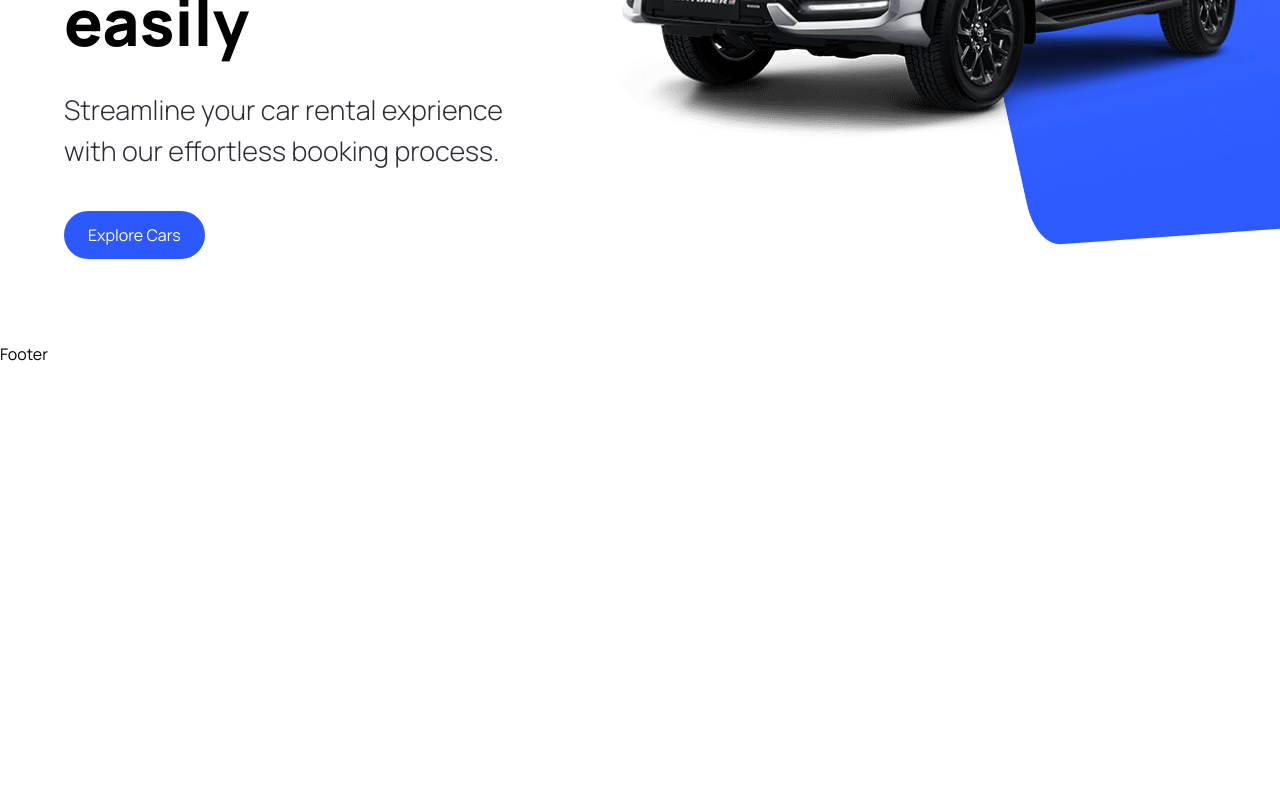
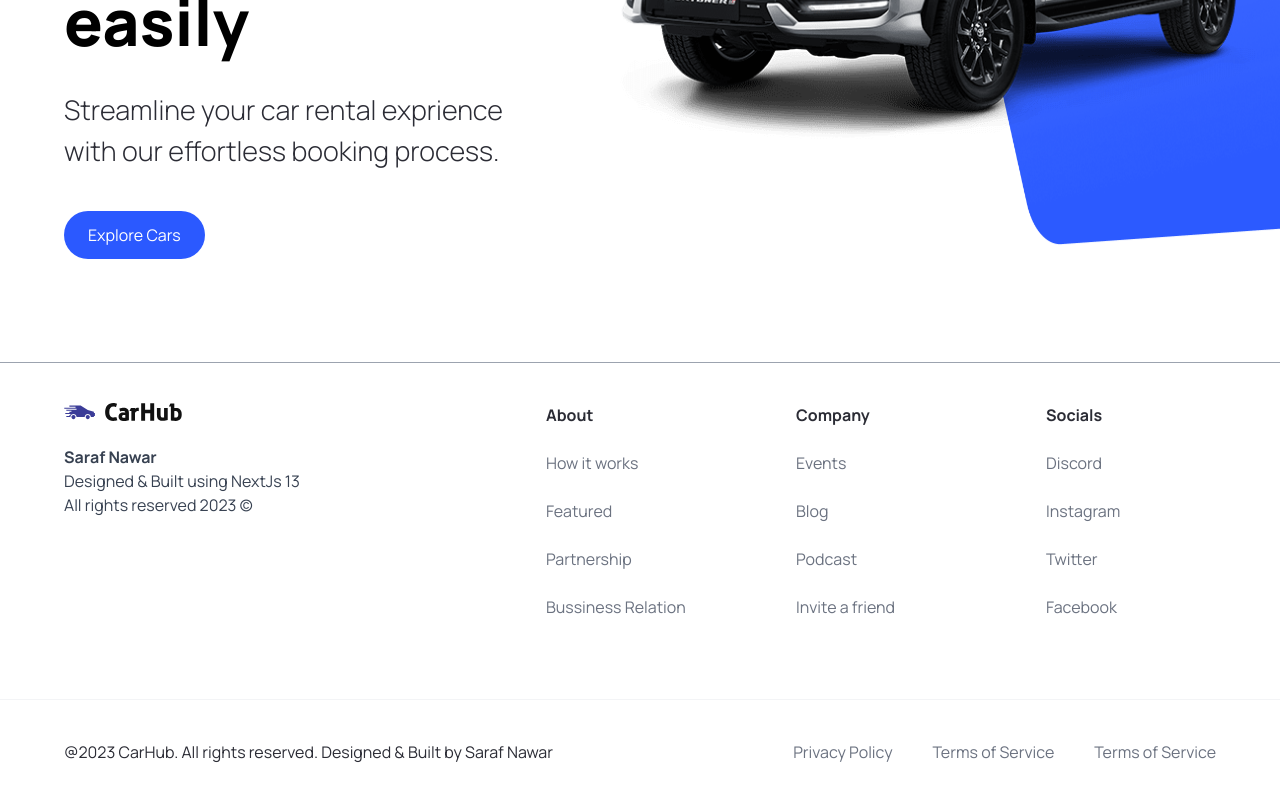
Before and after one commit to Sophack/nextCarApp, a Next.js app: page / in a window 1280 px wide. Shown: the part 458-1258 px from the top of the page. Before the commit the page ends 824 px from the top, so only its background shows below. Built offline with nearby package versions, Linux system fonts and the light colour scheme.

Commit message:
added footer

```diff
--- a/components/Footer.tsx
+++ b/components/Footer.tsx
@@ -1,11 +1,65 @@
-import React from 'react'
+import Image from "next/image";
+import Link from "next/link";
+import { footerLinks } from "@/constants";
 
 const Footer = () => {
   return (
-    <div>
-      Footer
-    </div>
-  )
-}
+    <footer className="flex flex-col text-black-100 mt-5 border-t border-gray-400">
+      <div className="flex max-md:flex-col flex-wrap justify-between gap-5 sm:px-16 px-6 py-10">
+        <div className="flex flex-col justify-start items-start gap-6">
+          <Image
+            src="/logo.svg"
+            alt="logo"
+            width={118}
+            height={18}
+            className="object-contain"
+          />
+          <p className="text-base text-gray-700">
+            <span className="font-bold">Saraf Nawar</span>
+            <br />
+            Designed & Built using NextJs 13
+            <br />
+            All rights reserved 2023 &copy;
+          </p>
+        </div>
 
-export default Footer
+        <div className="footer__links">
+          {footerLinks.map((link) => (
+            <div key={Link.title} className="footer__link">
+              <h3 className="font-bold">{link.title}</h3>
+              {link.links.map((item) => (
+                <Link
+                  key={item.title}
+                  href={item.url}
+                  className="text-gray-500"
+                >
+                  {item.title}
+                </Link>
+              ))}
+            </div>
+          ))}
+          </div>
+          </div>
+          <div className="flex justify-between items-center flex-wrap mt-10 border-t border-gray-100 sm:px-16 px-6 py-10">
+            <p>
+              @2023 CarHub. All rights reserved. Designed & Built by Saraf Nawar
+            </p>
+            <div className="footer__copyrights-link">
+              <Link href="/" className="text-gray-500">
+                Privacy Policy
+              </Link>
+              <Link href="/" className="text-gray-500">
+                Terms of Service
+              </Link>
+              <Link href="/" className="text-gray-500">
+                Terms of Service
+              </Link>
+            </div>
+          </div>
+
+
+    </footer>
+  );
+};
+
+export default Footer;
--- /dev/null
+++ b/constants/index.ts
@@ -0,0 +1,101 @@
+export const manufacturers = [
+    "Acura",
+    "Alfa Romeo",
+    "Aston Martin",
+    "Audi",
+    "Bentley",
+    "BMW",
+    "Buick",
+    "Cadillac",
+    "Chevrolet",
+    "Chrysler",
+    "Citroen",
+    "Dodge",
+    "Ferrari",
+    "Fiat",
+    "Ford",
+    "GMC",
+    "Honda",
+    "Hyundai",
+    "Infiniti",
+    "Jaguar",
+    "Jeep",
+    "Kia",
+    "Lamborghini",
+    "Land Rover",
+    "Lexus",
+    "Lincoln",
+    "Maserati",
+    "Mazda",
+    "McLaren",
+    "Mercedes-Benz",
+    "MINI",
+    "Mitsubishi",
+    "Nissan",
+    "Porsche",
+    "Ram",
+    "Rolls-Royce",
+    "Subaru",
+    "Tesla",
+    "Toyota",
+    "Volkswagen",
+    "Volvo",
+  ];
+
+  export const yearsOfProduction = [
+    { title: "Year", value: "" },
+    { title: "2015", value: "2015" },
+    { title: "2016", value: "2016" },
+    { title: "2017", value: "2017" },
+    { title: "2018", value: "2018" },
+    { title: "2019", value: "2019" },
+    { title: "2020", value: "2020" },
+    { title: "2021", value: "2021" },
+    { title: "2022", value: "2022" },
+    { title: "2023", value: "2023" },
+  ];
+
+  export const fuels = [
+    {
+      title: "Fuel",
+      value: "",
+    },
+    {
+      title: "Gas",
+      value: "Gas",
+    },
+    {
+      title: "Electricity",
+      value: "Electricity",
+    },
+  ];
+
+  export const footerLinks = [
+    {
+      title: "About",
+      links: [
+        { title: "How it works", url: "/" },
+        { title: "Featured", url: "/" },
+        { title: "Partnership", url: "/" },
+        { title: "Bussiness Relation", url: "/" },
+      ],
+    },
+    {
+      title: "Company",
+      links: [
+        { title: "Events", url: "/" },
+        { title: "Blog", url: "/" },
+        { title: "Podcast", url: "/" },
+        { title: "Invite a friend", url: "/" },
+      ],
+    },
+    {
+      title: "Socials",
+      links: [
+        { title: "Discord", url: "/" },
+        { title: "Instagram", url: "/" },
+        { title: "Twitter", url: "/" },
+        { title: "Facebook", url: "/" },
+      ],
+    },
+  ];
```
